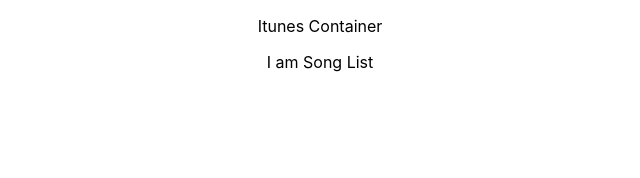
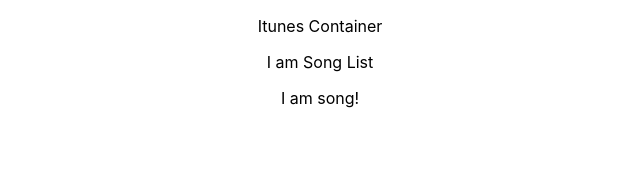
Before and after one commit to RobertTee93/itunes_chart, a React (Create React App) app: page / in a window 1280 px wide. Shown: the top 178 px of the page, without its empty margins (320-960 px from the left). Built offline with nearby package versions, Linux system fonts and the light colour scheme.

Commit message:
added song component

```diff
--- /dev/null
+++ b/src/components/Song.js
@@ -0,0 +1,11 @@
+import React from "react";
+
+const Song = () => {
+  return(
+    <div className="song">
+      <p>I am song!</p>
+    </div>
+  )
+}
+
+export default Song
--- a/src/components/SongList.js
+++ b/src/components/SongList.js
@@ -1,9 +1,11 @@
 import React from "react";
+import Song from "./Song"
 
 const SongList = () => {
   return(
     <div className="song-list">
       <p>I am Song List</p>
+      <Song></Song>
     </div>
   )
 }
```
